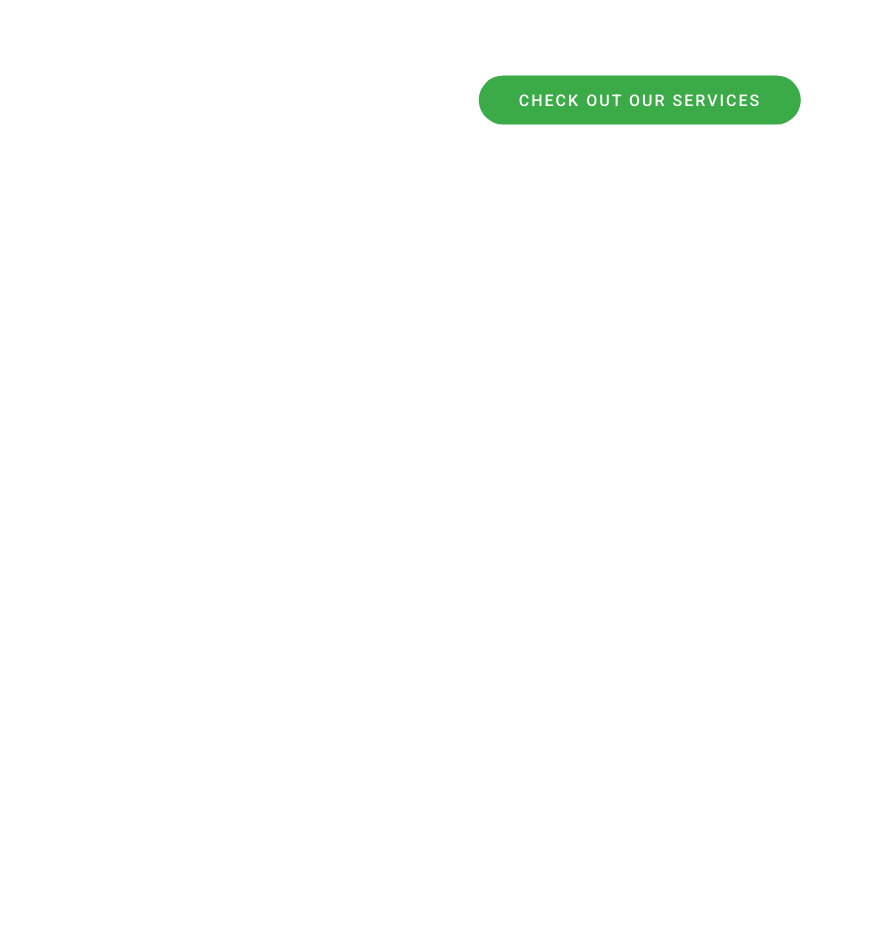
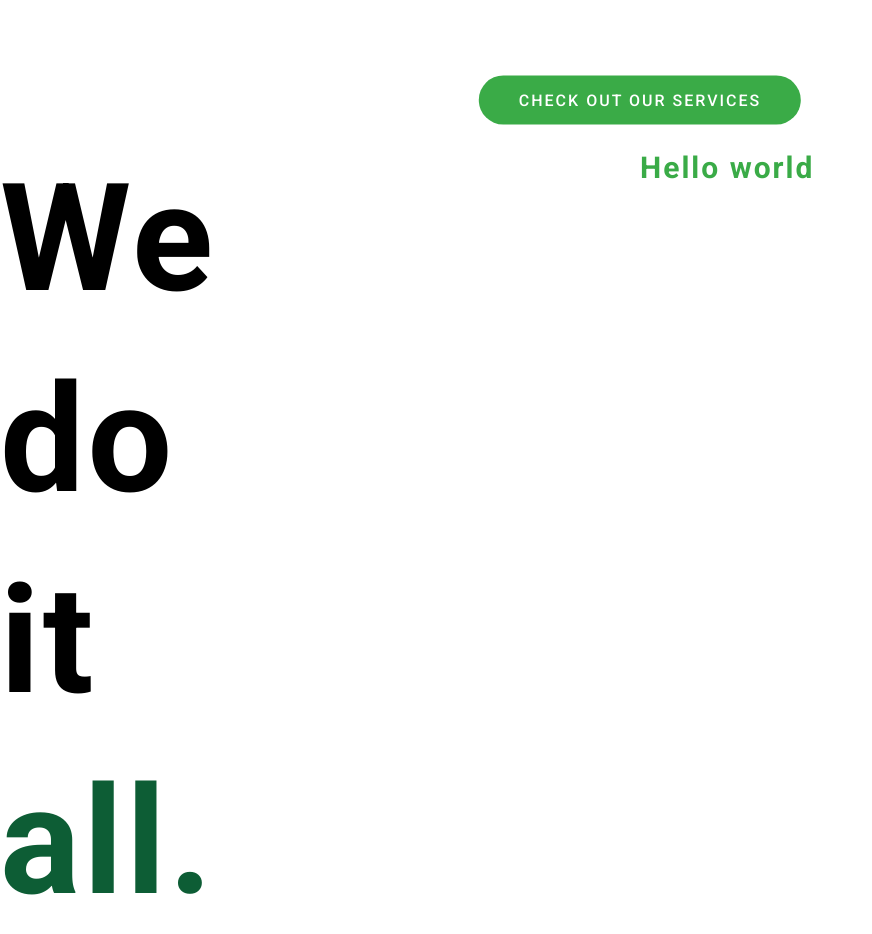
Before and after one commit to zbayard/southern-cut, a React (Create React App) app: page / in a window 1280 px wide. Shown: the part 1460-2394 px from the top of the page, without its empty margins (0-872 px from the left). Before the commit the page ends 1600 px from the top, so only its background shows below. Built offline with nearby package versions, Linux system fonts and the light colour scheme.

Commit message:
services set up

```diff
--- a/src/App.js
+++ b/src/App.js
@@ -2,6 +2,7 @@ import './App.css';
 import Navbar from './components/Navbar/Navbar.js';
 import Header from './components/Header/Header.js';
 import AboutUs from './components/About Us/AboutUs.js';
+import Services from './components/SC Services/Services.js';
 
 const App = ()=>{
 
@@ -10,6 +11,7 @@ const App = ()=>{
       <Navbar/>
       <Header/>
       <AboutUs/>
+      <Services/>
     </div>
   );
 };
--- a/src/components/Navbar/Navbar.js
+++ b/src/components/Navbar/Navbar.js
@@ -23,7 +23,7 @@ const Navbar = ()=>{
                             <Link smooth={true} to="about" href="#">About Us</Link>
                         </li>
                         <li>
-                            <a href="#">Services</a>
+                            <Link smooth={true} to="service" href="#">Services</Link>
                         </li>
                         <li>
                             <a href="#">Gallery</a>
--- /dev/null
+++ b/src/components/SC Services/Services.css
@@ -0,0 +1,36 @@
+.services{
+    position: relative;
+    background: white;
+    background-size: cover;
+    height: 100vh;
+    display: flex;
+    justify-content: center;
+    align-items: center;
+
+}
+
+.services-container{
+    display: flex;
+    width: 100%;
+    /* flex-direction: row; */
+
+}
+
+.items{
+    width: 50%;
+
+}
+
+.black{
+    color: black;
+    letter-spacing: 3px;
+    margin-top: 25px;
+    margin-bottom: 25px;
+}
+
+.green{
+    color: #0d5d35;
+    letter-spacing: 3px;
+    margin-top: 25px;
+    margin-bottom: 25px;
+}
--- /dev/null
+++ b/src/components/SC Services/Services.js
@@ -0,0 +1,24 @@
+import './Services.css';
+
+const Services = ()=>{
+
+    return(
+        <div id="service" className="services">
+            <div className="services-container">
+                <div className='items statement'>
+                    <h1 className="black">We</h1>
+                    <h1 className="black">do</h1>
+                    <h1 className="black">it</h1>
+                    <h1 className="green">all.</h1>
+                </div>
+                <div className='items list'>
+                    <h2>Hello world</h2>
+                </div>
+
+
+            </div>
+        </div>
+    )
+
+};
+export default Services;
```
